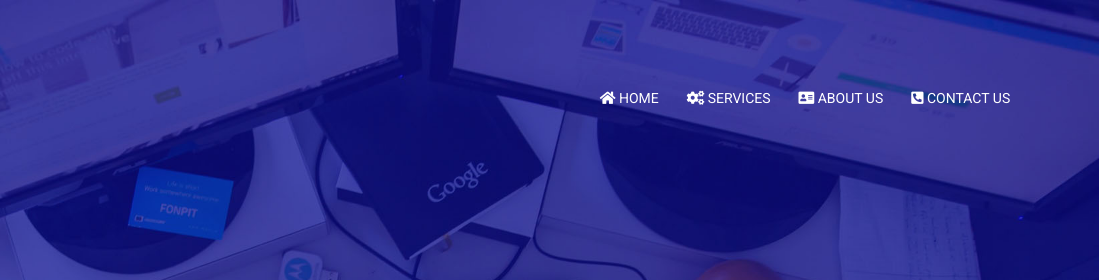
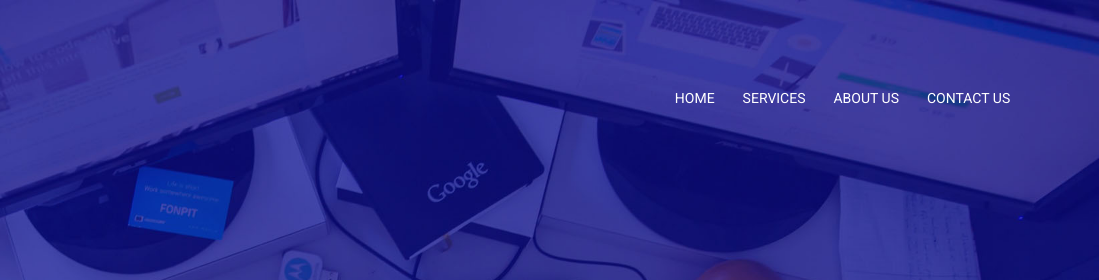
Before and after one commit to Amospelumi/AmosComputerWorld, a plain HTML site: page index.html in a window 1280 px wide. Shown: the top 280 px of the page, 181-1280 px from the left. Drawn offline with Linux system fonts and the light colour scheme.

```diff
--- a/index.html
+++ b/index.html
@@ -44,10 +44,10 @@
             <div class="nav-links" id="navLinks">
                 <i class="fa fa-times" onclick="hideMenu()"></i>
                 <ul id="home">
-                    <li><a href="index.html"><i class="fas fa-home"></i>  HOME</a></li>
-                    <li><a href="service.html"><i class="fas fa-cogs"></i>  SERVICES</a></li>
-                    <li><a href="about.html"><i class="fas fa-address-card"></i>  ABOUT US</a></li>
-                    <li><a href="contact.html"><i class="fas fa-phone-square-alt"></i>  CONTACT US</a></li>
+                    <li><a href="index.html"> HOME</a></li>
+                    <li><a href="service.html"> SERVICES</a></li>
+                    <li><a href="about.html"> ABOUT US</a></li>
+                    <li><a href="contact.html"> CONTACT US</a></li>
                 </ul>
             </div>
             <i class="fa fa-bars" onclick="showMenu()"></i>
```
